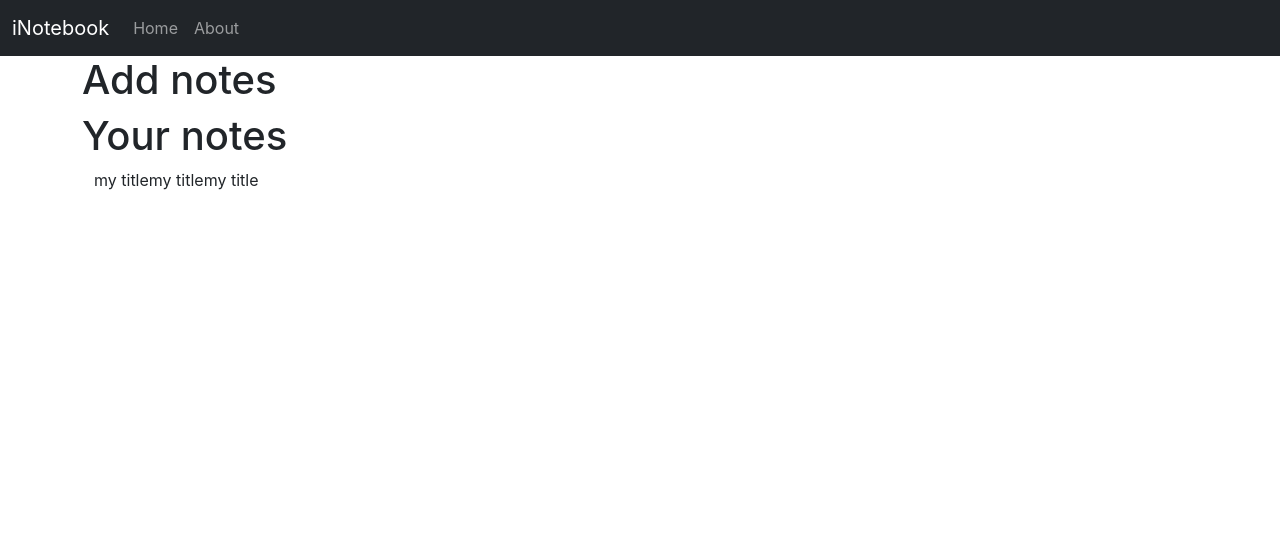
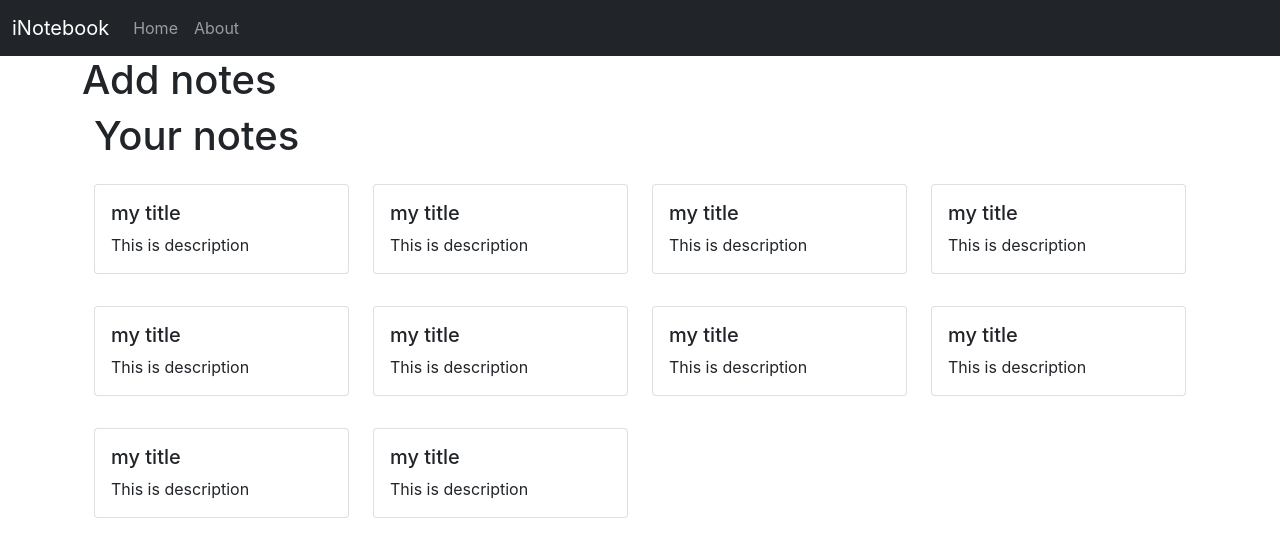
Before and after one commit to Ishakshatriya21/iNotebook, a React (Create React App) app: page / in a window 1280 px wide. Shown: the top 554 px of the page. Built offline with nearby package versions, Linux system fonts and the light colour scheme.

Commit message:
created a separate notes.js and notesItem.js comp.

```diff
--- a/src/Contexts/notes/noteState.js
+++ b/src/Contexts/notes/noteState.js
@@ -40,6 +40,69 @@ const NoteState = (props) => {
             "__v": 0
         },
         {
+            "_id": "61422d09e28cff8f674313fe",
+            "user": "613f66ebe53f7721ba5d36f1",
+            "title": "my title",
+            "description": "This is description",
+            "tag": "Personal",
+            "date": "2021-09-15T17:27:37.796Z",
+            "__v": 0
+        },
+        {
+            "_id": "61422d09e28cff8f674313fe",
+            "user": "613f66ebe53f7721ba5d36f1",
+            "title": "my title",
+            "description": "This is description",
+            "tag": "Personal",
+            "date": "2021-09-15T17:27:37.796Z",
+            "__v": 0
+        },
+        {
+            "_id": "61422d09e28cff8f674313fe",
+            "user": "613f66ebe53f7721ba5d36f1",
+            "title": "my title",
+            "description": "This is description",
+            "tag": "Personal",
+            "date": "2021-09-15T17:27:37.796Z",
+            "__v": 0
+        },
+        {
+            "_id": "61422d09e28cff8f674313fe",
+            "user": "613f66ebe53f7721ba5d36f1",
+            "title": "my title",
+            "description": "This is description",
+            "tag": "Personal",
+            "date": "2021-09-15T17:27:37.796Z",
+            "__v": 0
+        },
+        {
+            "_id": "61422d09e28cff8f674313fe",
+            "user": "613f66ebe53f7721ba5d36f1",
+            "title": "my title",
+            "description": "This is description",
+            "tag": "Personal",
+            "date": "2021-09-15T17:27:37.796Z",
+            "__v": 0
+        },
+        {
+            "_id": "61422d09e28cff8f674313fe",
+            "user": "613f66ebe53f7721ba5d36f1",
+            "title": "my title",
+            "description": "This is description",
+            "tag": "Personal",
+            "date": "2021-09-15T17:27:37.796Z",
+            "__v": 0
+        },
+        {
+            "_id": "61422d09e28cff8f674313fe",
+            "user": "613f66ebe53f7721ba5d36f1",
+            "title": "my title",
+            "description": "This is description",
+            "tag": "Personal",
+            "date": "2021-09-15T17:27:37.796Z",
+            "__v": 0
+        },
+        {
             "_id": "61422d906ec267df81d43a23",
             "user": "613f66ebe53f7721ba5d36f1",
             "title": "my title",
@@ -54,7 +117,7 @@ const NoteState = (props) => {
     return (
         //anything wrapped in <noteState> </noteState> in app.js or any other component will have access to all the states, even the components childrens (down the hiearchy)
         //We can pass state, functions etc using context hook
-        <noteContext.Provider value={{notes, setNotes}}>
+        <noteContext.Provider value={{ notes, setNotes }}>
             {props.children}
         </noteContext.Provider>
     )
--- a/src/components/Home.js
+++ b/src/components/Home.js
@@ -1,19 +1,14 @@
 import React, { useContext } from 'react'
-import noteContext from '../Contexts/notes/noteContext'
+import Notes from './Notes'
+
 
 export default function Home() {
-    const context = useContext(noteContext);
-    const { notes, setNotes } = context;
+
 
     return (
         <div>
             <h1>Add notes</h1>
-            <h1>Your notes</h1>
-            <div className="container">
-                {notes.map((note) => {
-                    return note.title
-                })}
-            </div>
+            <Notes/>
         </div>
     )
 }
--- /dev/null
+++ b/src/components/NoteItem.js
@@ -0,0 +1,15 @@
+import React from 'react'
+
+export default function NoteItem(props) {
+    const { note } = props;
+    return (
+        <div className="col-md-3 my-3">
+            <div className="card">
+                <div className="card-body">
+                    <h5 className="card-title">{note.title}</h5>
+                    <p className="card-text">{note.description}</p>
+                </div>
+            </div>
+        </div>
+    )
+}
--- /dev/null
+++ b/src/components/Notes.js
@@ -0,0 +1,18 @@
+import React, { useContext } from 'react'
+import noteContext from '../Contexts/notes/noteContext'
+import NoteItem from './NoteItem';
+
+export default function Notes() {
+    const context = useContext(noteContext);
+    const { notes, setNotes } = context;
+    return (
+        <div className="container">
+            <h1>Your notes</h1>
+            <div className="row">
+                {notes.map((note) => {
+                    return <NoteItem note={note} />
+                })}
+            </div>
+        </div>
+    )
+}
```
